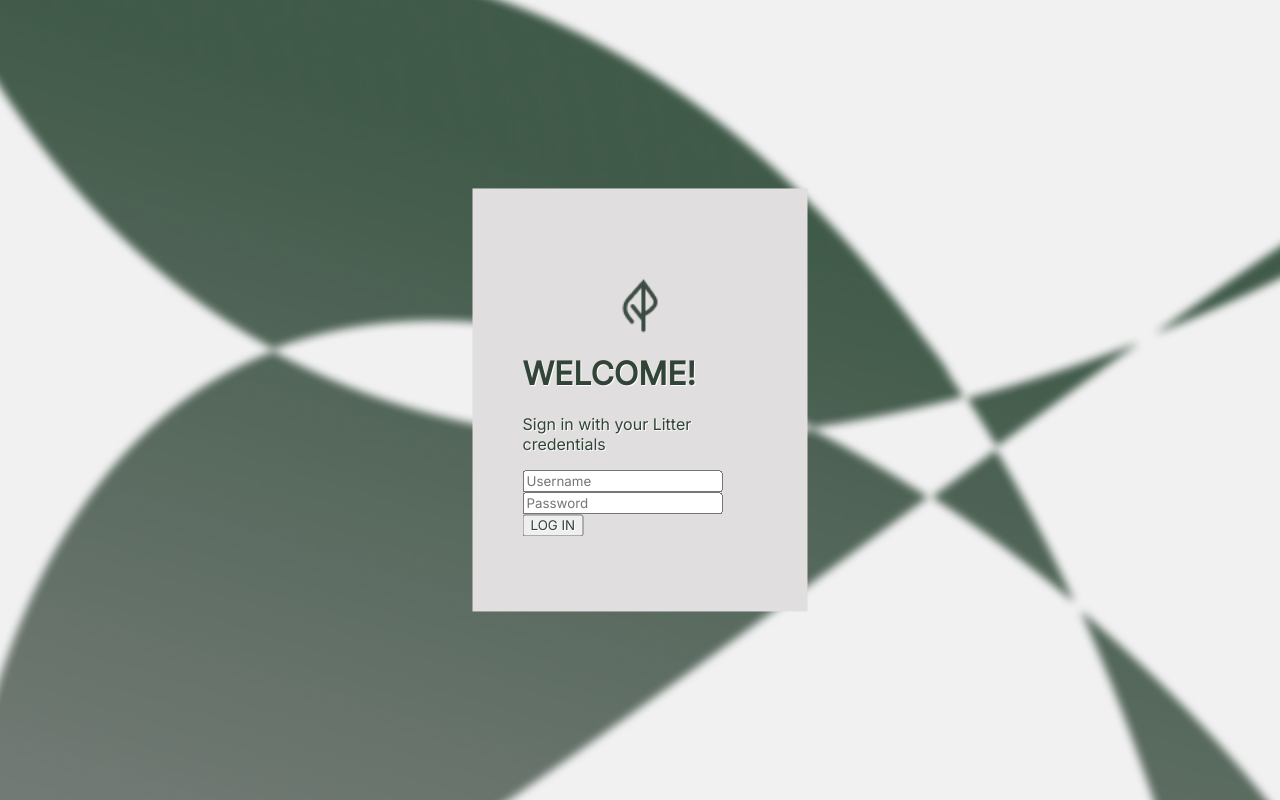
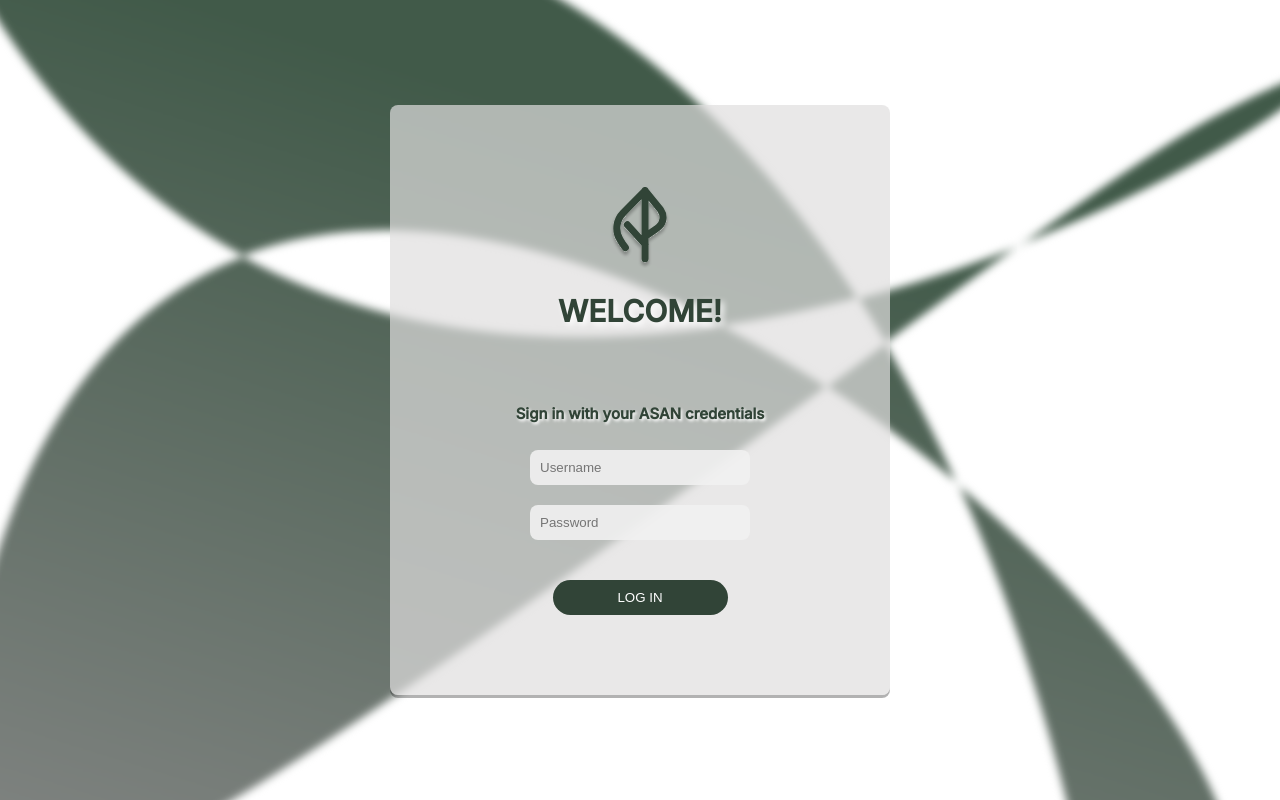
Before and after one commit to seanrnp0530/ASAN, a PHP site: page / in a window 1280 px wide. Run offline with PHP 8.4, Linux system fonts and the light colour scheme.

```diff
--- a/index.html
+++ b/index.html
@@ -1,32 +1,26 @@
 <!DOCTYPE html>
-    <html>
+<html lang="en">
 <head>
-
-            <link href='https://fonts.googleapis.com/css?family=Inter' rel='stylesheet'>
-
-            <title>
-                SIGN IN & SIGN UP
-            </title>
-            <link rel = "stylesheet" href = "main.css"
+  <meta charset="UTF-8">
+  <meta name="viewport" content="width=device-width, initial-scale=1.0">
+  <title>Login Page</title>
+  <link href="https://fonts.googleapis.com/css2?family=Inter:wght@400;500&display=swap" rel="stylesheet">
+  <link rel="stylesheet" href="main.css">
 </head>
 <body>
-            <form>
-                <img src = "Project Asana Logo (Pictorial Mark_Symbol).png" alt = "Project ASAN logo">
-
-                <h1> WELCOME! </h1>
-
-                <p> Sign in with your Litter credentials </p>
-
-                <div class="flex-container">
-                    <input type = "text" placeholder = "Username">
+  <div class="login-container">
+    <form class="login-form">
+      <img src="Vector 21.svg" alt="Project ASAN Logo" class="center">
+      <h2>WELCOME!</h2>
+      <h2 class="reminder">Sign in with your ASAN credentials</h2>
+      <div class="input-group">
+        <input type="text" id="username" placeholder="Username" required>
       </div>
-
-                <div class="flex-container">
-                    <input type = "password" placeholder = "Password">
+      <div class="input-group">
+        <input type="password" id="password" placeholder="Password" required>
       </div>
-
-                <input type = "submit" value = "LOG IN">
-
+      <button type="submit">LOG IN</button>
     </form>
+  </div>
 </body>
 </html>
--- a/main.css
+++ b/main.css
@@ -1,30 +1,82 @@
-*{
-    font-family: 'Inter' ;
-    color: #314437 ;
-    text-shadow: 1px 1px white;
+body {
+    margin: 0;
+    padding: 0;
+    font-family: 'Inter';
+    background-image: url('Ellipse\ Owner\ &\ Buyer.svg');
+    background-size: cover;
+    background-position: center;
+    font-weight: bold;
 }
-body{
-    background-color: #f1f1f1;
-    opacity: 1;
-    background-image: url("Ellipse\ Owner\ &\ Buyer.png");
-    width: 100%;
-    height: 100%;
-    background-repeat: no-repeat;
+
+.login-container {
     display: flex;
+    justify-content: center;
+    align-items: center;
+    height: 100vh;
 }
-form{
-    background-color: #E0DEDE;
-    width: 235px;
-    height: auto;
-    padding: 75px 50px;
-    position: absolute;
-    left: 50%;
-    top: 50%;
-    transform: translate(-50%, -50%);
+
+.login-form {
+    background: url('d4e1d8.png');
+    background: rgba(224, 222, 222, 0.7);
+    padding: 80px 50px;
+    border-radius: 8px;
+    box-shadow: 0 3px 0px rgba(0, 0, 0, 0.3);
+    text-align: center;
+    width: 400px; /* Adjust width of the form */
 }
-img{
-    display:block;
-    padding-top: 15px;
+
+.input-group {
+    margin-bottom: 20px;
+    text-align: center;
+    font-weight: bold;
+}
+
+.input-group input {
+    width: 55%;
+    padding: 10px;
+    border: none;
+    border-radius: 8px;
+    background-color: rgba(241, 241, 241, 0.9);
+    box-sizing: border-box;
+}
+
+.input-group input:focus {
+    outline: none;
+    border-color: transparent;
+}
+
+button {
+    margin-top: 20px;
+    width: 175px;
+    padding: 10px;
+    background-color: #314437;
+    color: #fff;
+    border: none;
+    border-radius: 50px;
+    cursor: pointer;
+}
+
+@media (min-width: 768px) {
+    .login-form {
+        width: 400px;
+    }
+}
+
+h2 {
+    font-size: 30px;
+    padding-bottom: 50px;
+    color: #314437;
+    text-shadow: white 0.1em 0.1em 0.2em;
+}
+
+.reminder {
+    font-size: 15px;
+    padding-bottom: 15px;
+    text-shadow: white 0.1em 0.1em 0.2em;
+}
+
+.center {
+    display: block;
     margin-left: auto;
     margin-right: auto;
     width: 15%;
```
Lines whose indentation alone changed are shown as unchanged.
